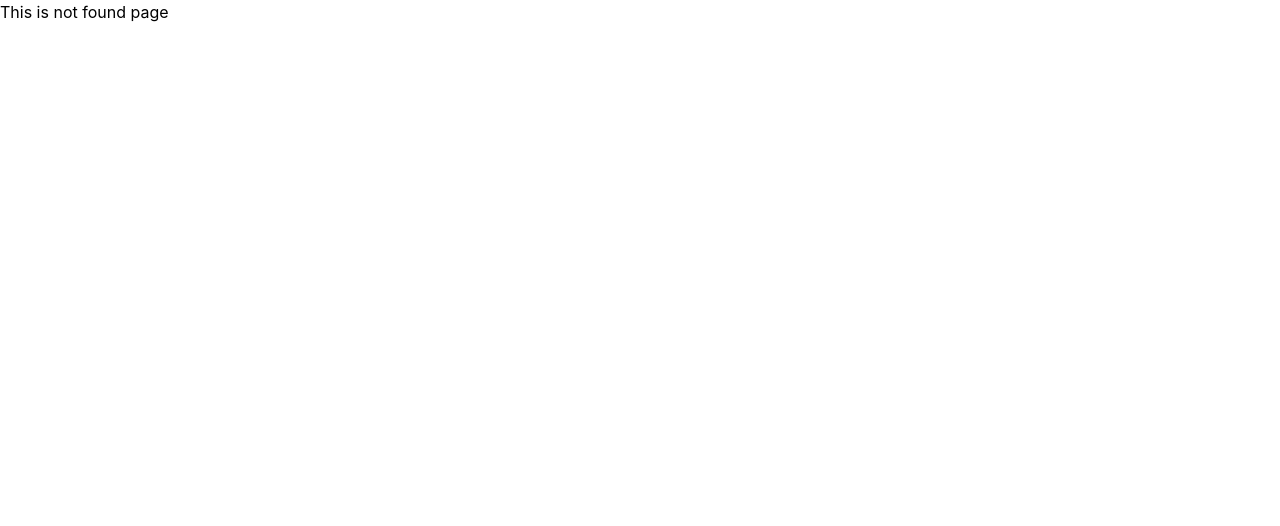
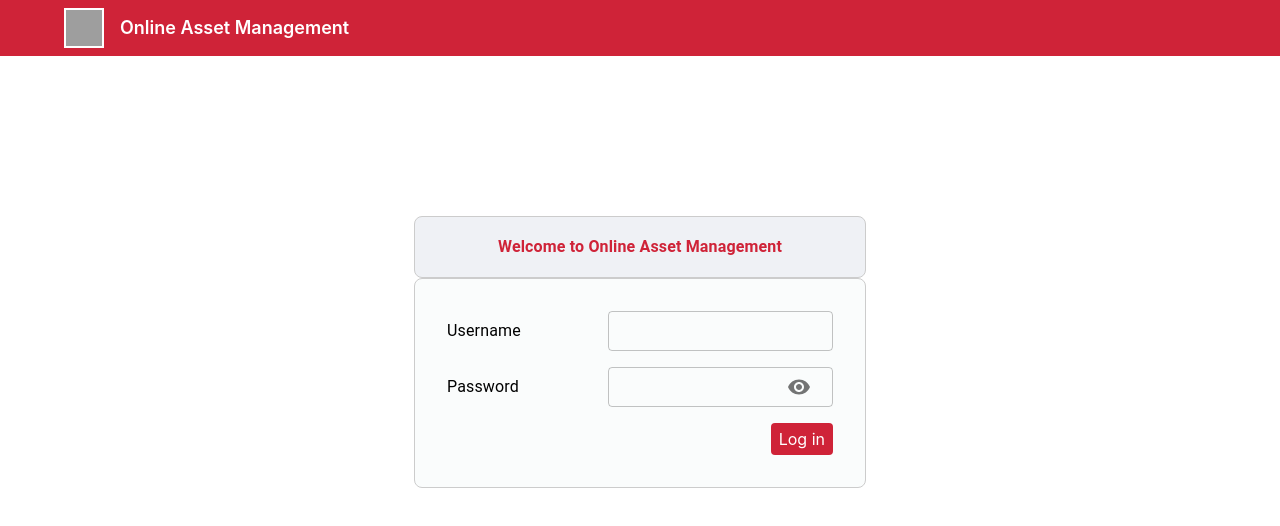
Before and after one commit to tuantai1522/AssetManagement, a React (Create React App) app in the folder AssetManagement.Application/FrontEnd/: page /login in a window 1280 px wide. Before the commit this address led to /not-found. Shown: the top 526 px of the page. Built offline with nearby package versions, Linux system fonts and the light colour scheme; grey boxes are pictures that could not be loaded.

Commit message:
Design Login Form

```diff
--- /dev/null
+++ b/AssetManagement.Application/FrontEnd/src/app/components/AppPasswordInput.tsx
@@ -0,0 +1,60 @@
+import { Visibility, VisibilityOff } from "@mui/icons-material";
+import { IconButton, InputAdornment, TextField } from "@mui/material";
+import { useState } from "react";
+import { useController, UseControllerProps } from "react-hook-form";
+
+interface Props extends UseControllerProps {
+  label?: string;
+  placeholder?: string;
+  size?: "small" | "medium";
+  multiline?: boolean;
+  rows?: number;
+  type?: string;
+  error?: boolean;
+  helperText?: string;
+  className?: string;
+  defaultValue?: string | "";
+  value?: any | undefined;
+  maxRows?: number;
+  sx?: any;
+  disabled?: boolean;
+  onKeyDown?: any;
+}
+
+export default function AppPasswordInput(props: Props) {
+  const { fieldState, field } = useController({ ...props, defaultValue: "" });
+
+  const [visible, setVisible] = useState(false);
+  const handleClick = () => setVisible(!visible);
+
+  return (
+    <TextField
+      {...props}
+      {...field}
+      label={props.label}
+      sx={props.sx ? props.sx : ""}
+      multiline={props.multiline}
+      rows={props.rows}
+      maxRows={props.maxRows}
+      type={visible ? "text" : "password"}
+      size={props.size ?? "small"}
+      placeholder={props.placeholder}
+      disabled={props.disabled}
+      variant="outlined"
+      onKeyDown={props.onKeyDown}
+      value={props.value}
+      className={props.className}
+      error={props.error || !!fieldState.error}
+      helperText={props.error ? props.helperText : fieldState.error?.message}
+      InputProps={{
+        endAdornment: (
+          <InputAdornment position="end">
+            <IconButton onClick={handleClick}>
+              {visible ? <VisibilityOff /> : <Visibility />}
+            </IconButton>
+          </InputAdornment>
+        ),
+      }}
+    />
+  );
+}
--- /dev/null
+++ b/AssetManagement.Application/FrontEnd/src/pages/authentication/LoginPage.tsx
@@ -0,0 +1,87 @@
+import { Box, Container, Grid, Typography } from "@mui/material";
+import { FieldValues, useForm } from "react-hook-form";
+
+import AppTextInput from "../../app/components/AppTextInput";
+import AppPasswordInput from "../../app/components/AppPasswordInput";
+
+import LoginHeader from "../../app/layout/LoginHeader";
+
+const LoginPage = () => {
+  const { control, handleSubmit } = useForm();
+
+  const submitForm = async (data: FieldValues) => {
+    const Username = data.Username;
+    const Password = data.Password;
+    console.log(Username, Password);
+
+    //send to server
+  };
+
+  return (
+    <>
+      <LoginHeader />
+      <Container sx={{ width: 500 }} component="main">
+        <Box
+          sx={{
+            marginTop: 20,
+            display: "flex",
+            flexDirection: "column",
+            alignItems: "center",
+            border: "1px solid #ccc",
+            borderRadius: 2,
+            padding: 2,
+            backgroundColor: "#EFF1F5",
+          }}
+        >
+          <Typography
+            className="text-primary"
+            fontWeight="bold"
+            variant="subtitle1"
+          >
+            Welcome to Online Asset Management
+          </Typography>
+        </Box>
+      </Container>
+      <Container sx={{ width: 500 }} component="main">
+        <Box
+          component="form"
+          onSubmit={handleSubmit(submitForm)}
+          sx={{
+            display: "flex",
+            flexDirection: "column",
+            alignItems: "center",
+            border: "1px solid #ccc",
+            padding: 4,
+            borderRadius: 2,
+            gap: 2,
+            backgroundColor: "#FAFCFC",
+          }}
+        >
+          <Grid container alignItems="center" justifyContent="space-between">
+            <Grid item xs={5}>
+              <Typography variant="subtitle1">Username</Typography>
+            </Grid>
+            <Grid item xs={7}>
+              <AppTextInput name="Username" control={control} />
+            </Grid>
+          </Grid>
+          <Grid container alignItems="center" justifyContent="space-between">
+            <Grid item xs={5}>
+              <Typography variant="subtitle1">Password</Typography>
+            </Grid>
+            <Grid item xs={7}>
+              <AppPasswordInput name="Password" control={control} />
+            </Grid>
+          </Grid>
+          <Grid container alignItems="center" justifyContent="flex-end">
+            <button className="bg-primary text-white px-2 py-1 rounded hover:bg-red-600">
+              Log in
+            </button>
+          </Grid>
+        </Box>
+      </Container>
+    </>
+  );
+};
+
+export default LoginPage;
```
Also changed, not shown: AssetManagement.Application/FrontEnd/src/app/routes/router.tsx (+9 -10 lines).
